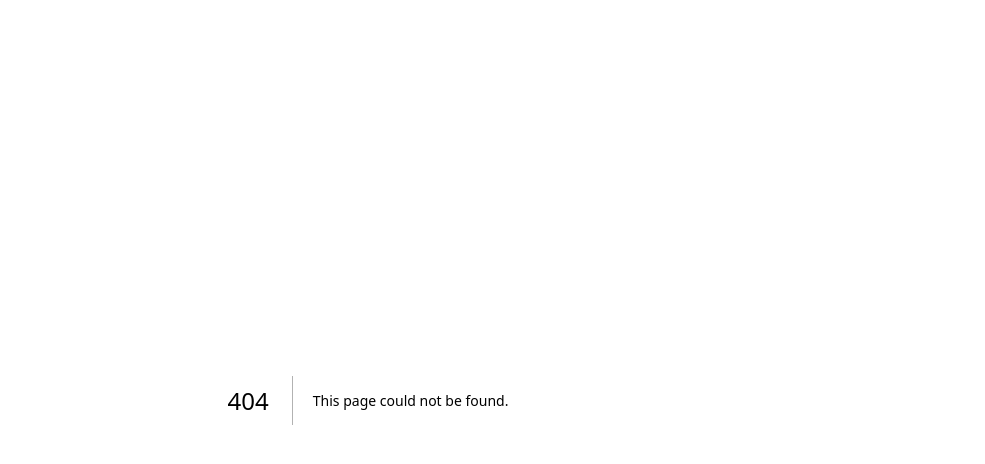
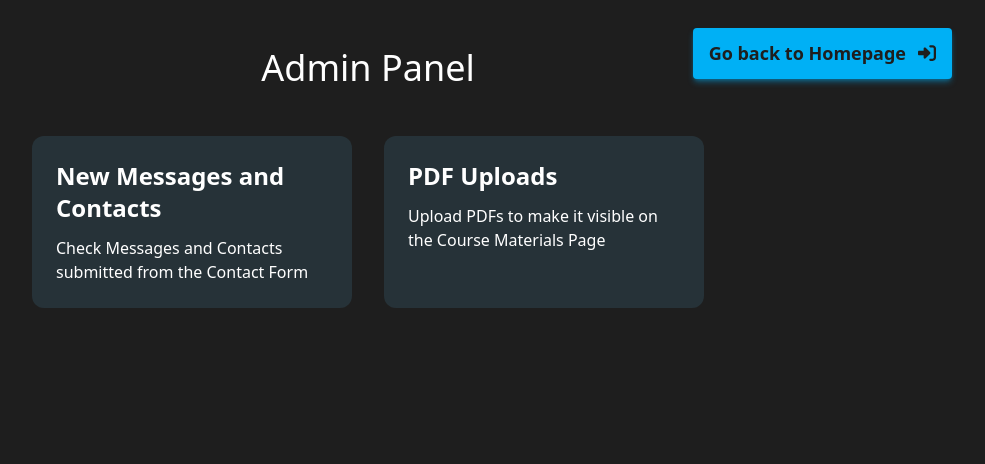
Before and after one commit to AakashRao-dev/next-wisdom-website, a Next.js app: page /admin in a window 1280 px wide. Before the commit this address had no page. Shown: the top 464 px of the page, without its empty margins (272-1257 px from the left). Built offline with nearby package versions, Linux system fonts and the light colour scheme.

Commit message:
Added admin page with getting contacts from firestore database with admin sdk

```diff
--- /dev/null
+++ b/components/Comments.jsx
@@ -0,0 +1,22 @@
+export default function Comments({ contacts }) {
+  return (
+    <>
+      {contacts.map(contact => (
+        <div
+          key={contact.sentAt}
+          className="bg-blueDark text-white flex flex-col gap-2 p-6 max-w-96 rounded-xl"
+        >
+          <p className="text-xl mb-2">From: {contact.name}</p>
+          <p>
+            Email:{' '}
+            <span className="text-base font-medium text-yellow-300">
+              {contact.email}
+            </span>
+          </p>
+          <p>Comment: {contact.comment}</p>
+          <p className="text-grayLight">Sent At: {contact.sentAt}</p>
+        </div>
+      ))}
+    </>
+  );
+}
--- /dev/null
+++ b/db/firebase.js
@@ -0,0 +1,16 @@
+import { getFirestore } from 'firebase-admin/firestore';
+
+export const getContacts = async () => {
+  const firestore = getFirestore();
+  const contactSnapShot = await firestore.collection('contact').get();
+  const documents = contactSnapShot.docs.map(contact => ({
+    name: contact.data().name,
+    email: contact.data().email,
+    comment: contact.data().comment,
+    sentAt: contact.data().sentAt
+      ? contact.data().sentAt.toDate().toISOString()
+      : null,
+  }));
+
+  return documents;
+};
--- /dev/null
+++ b/db/firebaseAdmin.js
@@ -0,0 +1,36 @@
+import admin from 'firebase-admin';
+
+function formatPrivateKey(key) {
+  return key.replace(/\\n/g, '\n');
+}
+
+export function createFirebaseAdminApp(params) {
+  const privateKey = formatPrivateKey(params.privateKey);
+
+  if (admin.apps.length > 0) {
+    return admin.app();
+  }
+
+  const cert = admin.credential.cert({
+    projectId: params.projectId,
+    clientEmail: params.clientEmail,
+    privateKey,
+  });
+
+  return admin.initializeApp({
+    credential: cert,
+    projectId: params.projectId,
+    storageBucket: params.storageBucket,
+  });
+}
+
+export async function initAdmin() {
+  const params = {
+    projectId: process.env.NEXT_PUBLIC_PROJECT_ID,
+    clientEmail: process.env.FIREBASE_CLIENT_EMAIL,
+    storageBucket: process.env.NEXT_PUBLIC_STORAGE_BUCKET,
+    privateKey: process.env.FIREBASE_PRIVATE_KEY,
+  };
+
+  return createFirebaseAdminApp(params);
+}
--- a/package.json
+++ b/package.json
@@ -12,9 +12,9 @@
     "@fortawesome/fontawesome-svg-core": "^6.5.1",
     "@fortawesome/free-solid-svg-icons": "^6.5.1",
     "@fortawesome/react-fontawesome": "^0.2.0",
-    "@react-google-maps/api": "^2.19.3",
     "clsx": "^2.1.0",
     "firebase": "^10.8.0",
+    "firebase-admin": "^12.0.0",
     "framer-motion": "^11.0.6",
     "next": "14.1.0",
     "react": "^18",
--- /dev/null
+++ b/pages/admin/checkcontacts.js
@@ -0,0 +1,37 @@
+import Head from 'next/head';
+import { getContacts } from '@/db/firebase';
+import { initAdmin } from '@/db/firebaseAdmin';
+import Comments from '@/components/Comments';
+
+const Admin = props => {
+  return (
+    <>
+      <Head>
+        <meta charSet="utf-8" />
+        <meta name="viewport" content="initial-scale=1.0, width=device-width" />
+        <title>Check Comments and Contacts</title>
+      </Head>
+
+      <section className="bg-black text-white min-h-screen flex flex-col gap-12 items-center pt-12">
+        <h1 className="text-4xl text-white">Check Comments & Contacts</h1>
+
+        <div className="grid grid-cols-3 p-4 gap-8 mt-2">
+          <Comments contacts={props.contacts} />
+        </div>
+      </section>
+    </>
+  );
+};
+
+export const getServerSideProps = async () => {
+  await initAdmin();
+  const contacts = await getContacts();
+
+  return {
+    props: {
+      contacts,
+    },
+  };
+};
+
+export default Admin;
--- /dev/null
+++ b/pages/admin/index.js
@@ -0,0 +1,54 @@
+import { faRightToBracket } from '@fortawesome/free-solid-svg-icons';
+import { FontAwesomeIcon } from '@fortawesome/react-fontawesome';
+import Head from 'next/head';
+import Link from 'next/link';
+
+const Admin = props => {
+  return (
+    <>
+      <Head>
+        <meta charSet="utf-8" />
+        <meta name="viewport" content="initial-scale=1.0, width=device-width" />
+        <title>Admin Page - Wisdom Coaching Classes</title>
+      </Head>
+
+      <section className="bg-black min-h-screen flex flex-col gap-12 items-center pt-12 relative">
+        <Link
+          href="/"
+          className="bg-blue text-black text-clampSecond font-bold px-4 py-3 absolute top-7 right-14 shadow-md shadow-blue/40 rounded"
+        >
+          Go back to Homepage
+          <FontAwesomeIcon icon={faRightToBracket} className="ml-3" />
+        </Link>
+
+        <h1 className="text-4xl text-white">Admin Panel</h1>
+
+        <div className="flex flex-col md:flex-row justify-between gap-8">
+          <Link
+            href="/admin/checkcontacts"
+            className="bg-blueDark hover:bg-blueDark/40 text-white flex flex-col gap-3 p-6 max-w-80 rounded-xl"
+          >
+            <span className="text-2xl font-bold">
+              New Messages and Contacts
+            </span>
+            <span className="text-base">
+              Check Messages and Contacts submitted from the Contact Form
+            </span>
+          </Link>
+
+          <Link
+            href="/admin/uploadpdf"
+            className="bg-blueDark hover:bg-blueDark/40 text-white flex flex-col gap-3 p-6 max-w-80 rounded-xl"
+          >
+            <span className="text-2xl font-bold">PDF Uploads</span>
+            <span className="text-base">
+              Upload PDFs to make it visible on the Course Materials Page
+            </span>
+          </Link>
+        </div>
+      </section>
+    </>
+  );
+};
+
+export default Admin;
--- /dev/null
+++ b/pages/admin/uploadpdf.js
@@ -0,0 +1,9 @@
+export default function UploadPDF() {
+  return (
+    <>
+      <section className="bg-black min-h-screen flex flex-col gap-12 items-center pt-12">
+        <h1 className="text-4xl text-white">Upload PDFs from Here</h1>
+      </section>
+    </>
+  );
+}
```
Also changed, not shown: 1 other file (tests, documents, lock files or other folders).
